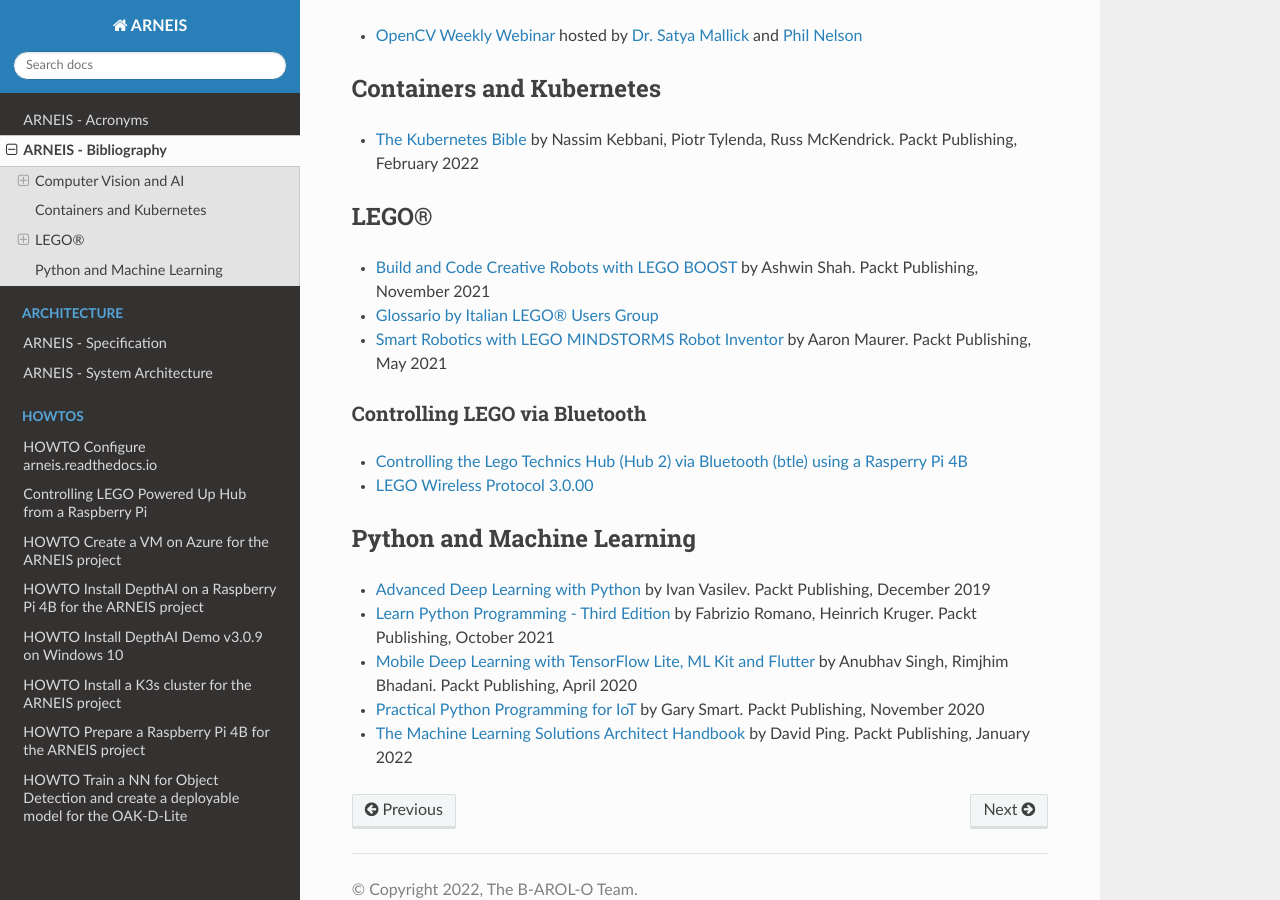
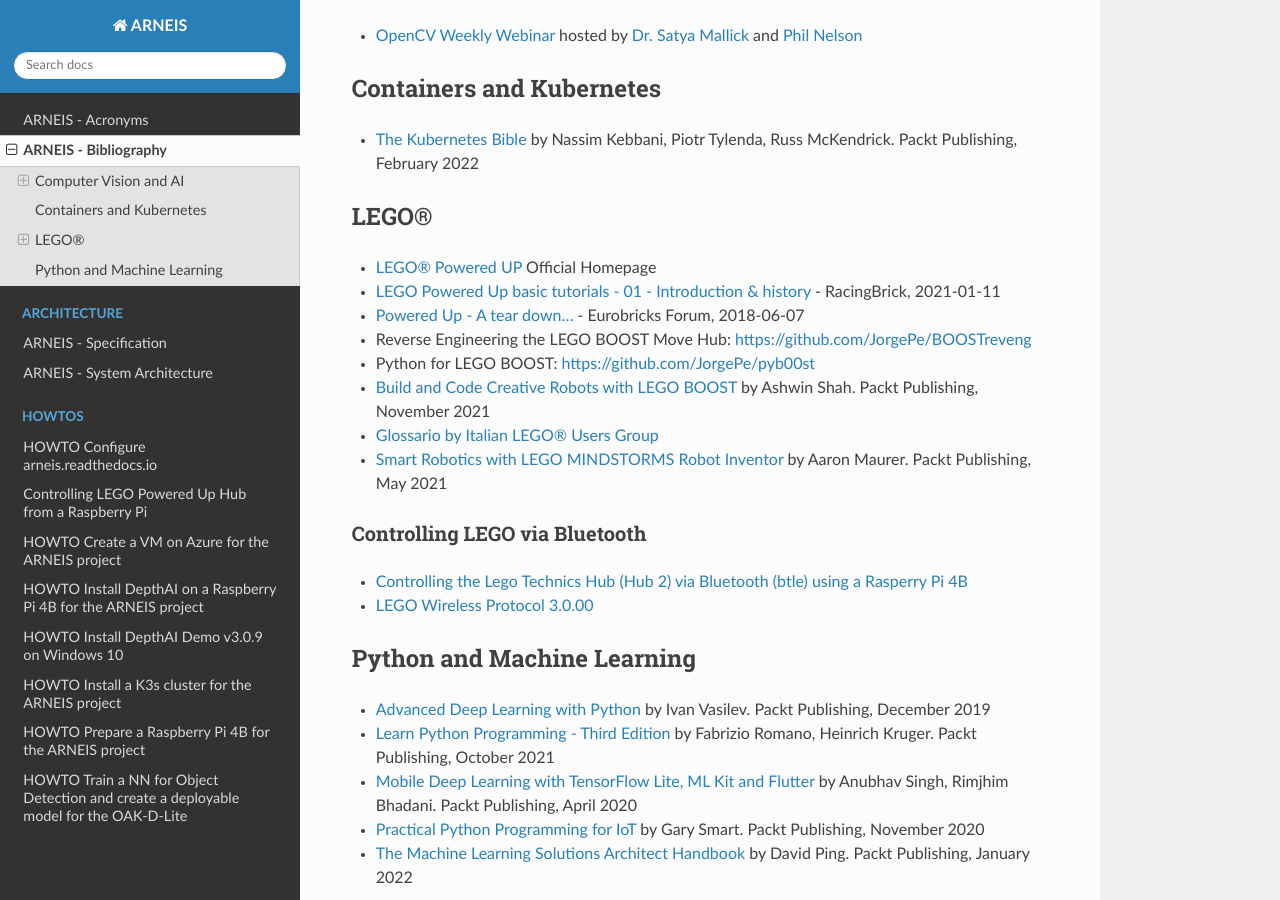
Before and after one commit to B-AROL-O/ARNEIS, a Sphinx documentation site: the page built from docs/bibliography.md, in a window 1280 px wide and 900 px high, scrolled down 534 px. Built offline with Sphinx 7.4.7 and the Read the Docs theme 2.0.0, drawn with Linux system fonts in a browser that asks for light colours; pages that are not in the unit, such as notebooks, are missing from menus.

Commit message:
Add more links about LEGO Powered Up
Signed-off-by: Macario Gianpaolo <gmacario@gmail.com>

```diff
--- a/docs/bibliography.md
+++ b/docs/bibliography.md
@@ -22,6 +22,11 @@
 
 ## LEGO&reg;
 
+* [LEGO&reg; Powered UP](https://www.lego.com/en-it/themes/powered-up/about) Official Homepage
+* [LEGO Powered Up basic tutorials - 01 - Introduction & history](https://www.youtube.com/watch?v=MIpcyS4xzsw) - RacingBrick, 2021-01-11
+* [Powered Up - A tear down...](https://www.youtube.com/watch?v=MIpcyS4xzsw) - Eurobricks Forum, 2018-06-07
+* Reverse Engineering the LEGO BOOST Move Hub: <https://github.com/JorgePe/BOOSTreveng>
+* Python for LEGO BOOST: <https://github.com/JorgePe/pyb00st>
 * [Build and Code Creative Robots with LEGO BOOST](https://www.packtpub.com/product/build-and-code-creative-robots-with-lego-boost/9781801075572) by Ashwin Shah. Packt Publishing, November 2021
 * [Glossario by Italian LEGO&reg; Users Group](https://itlug.org/glossario/)
 * [Smart Robotics with LEGO MINDSTORMS Robot Inventor](https://www.packtpub.com/product/smart-robotics-with-lego-mindstorms-robot-inventor/9781800568402) by Aaron Maurer. Packt Publishing, May 2021
```
